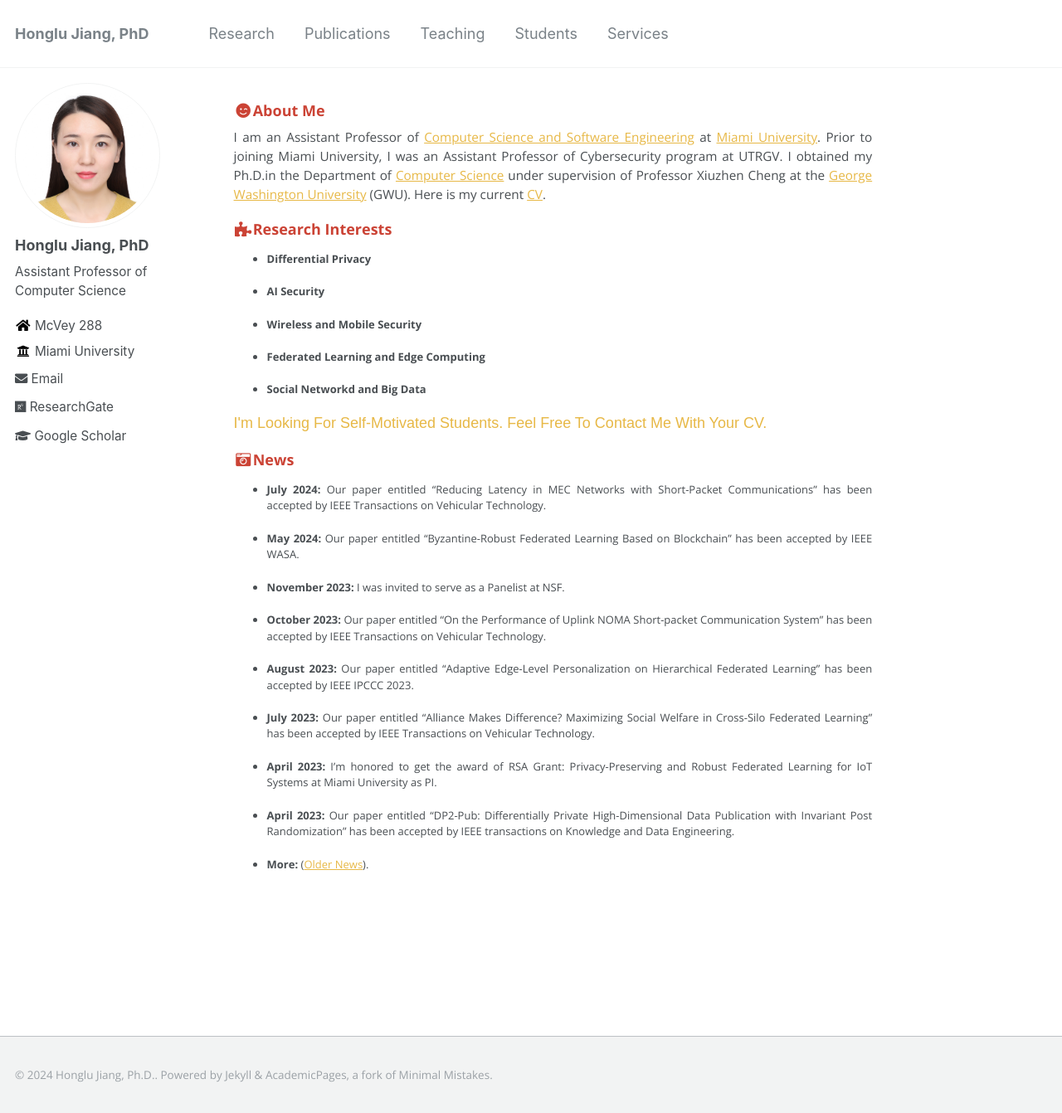
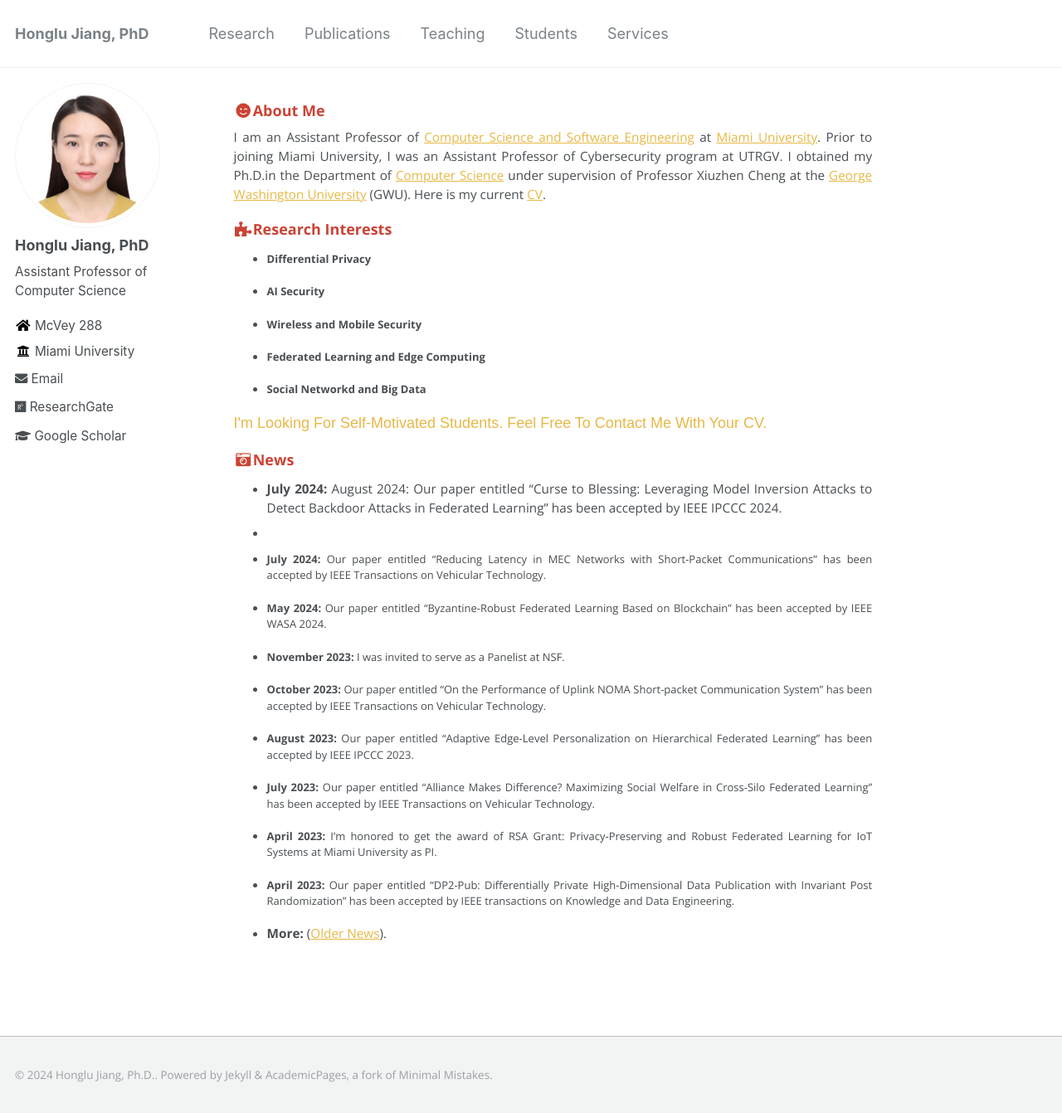
Before and after one commit to hljiang0720/hljiang.github.io, a Jekyll site: the page built from _pages/about.md, in a window 1280 px wide and 1342 px high. Shown: the whole window at 83% size. Built offline with Jekyll 4.4.1, drawn with Linux system fonts in a browser that asks for light colours.

Commit message:
Update about.md

```diff
--- a/_pages/about.md
+++ b/_pages/about.md
@@ -31,9 +31,11 @@
 
 ### <i class="fa fa-fw fa-camera-retro" aria-hidden="true" style="color:#cb4335"></i><font color="#cb4335">News</font>
 
+* **July 2024:** August 2024: Our paper entitled “Curse to Blessing: Leveraging Model Inversion Attacks to Detect Backdoor Attacks in Federated Learning" has been accepted by IEEE IPCCC 2024.
+*
 * **July 2024:** Our paper entitled “Reducing Latency in MEC Networks with Short-Packet Communications" has been accepted by IEEE Transactions on Vehicular Technology.
 
-* **May 2024:** Our paper entitled “Byzantine-Robust Federated Learning Based on Blockchain" has been accepted by IEEE WASA.
+* **May 2024:** Our paper entitled “Byzantine-Robust Federated Learning Based on Blockchain" has been accepted by IEEE WASA 2024.
 
 * **November 2023:** I was invited to serve as a Panelist at NSF.
 
```
